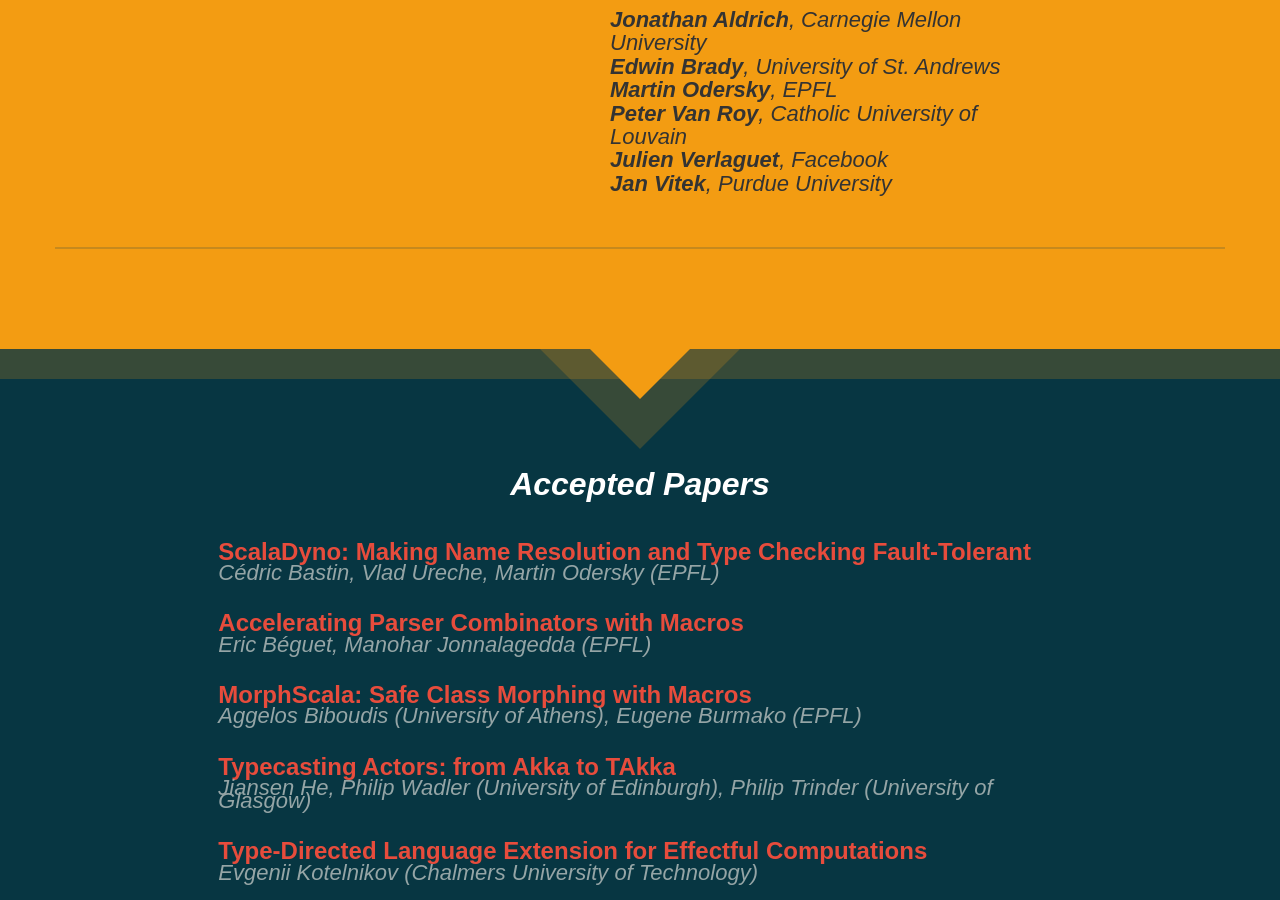
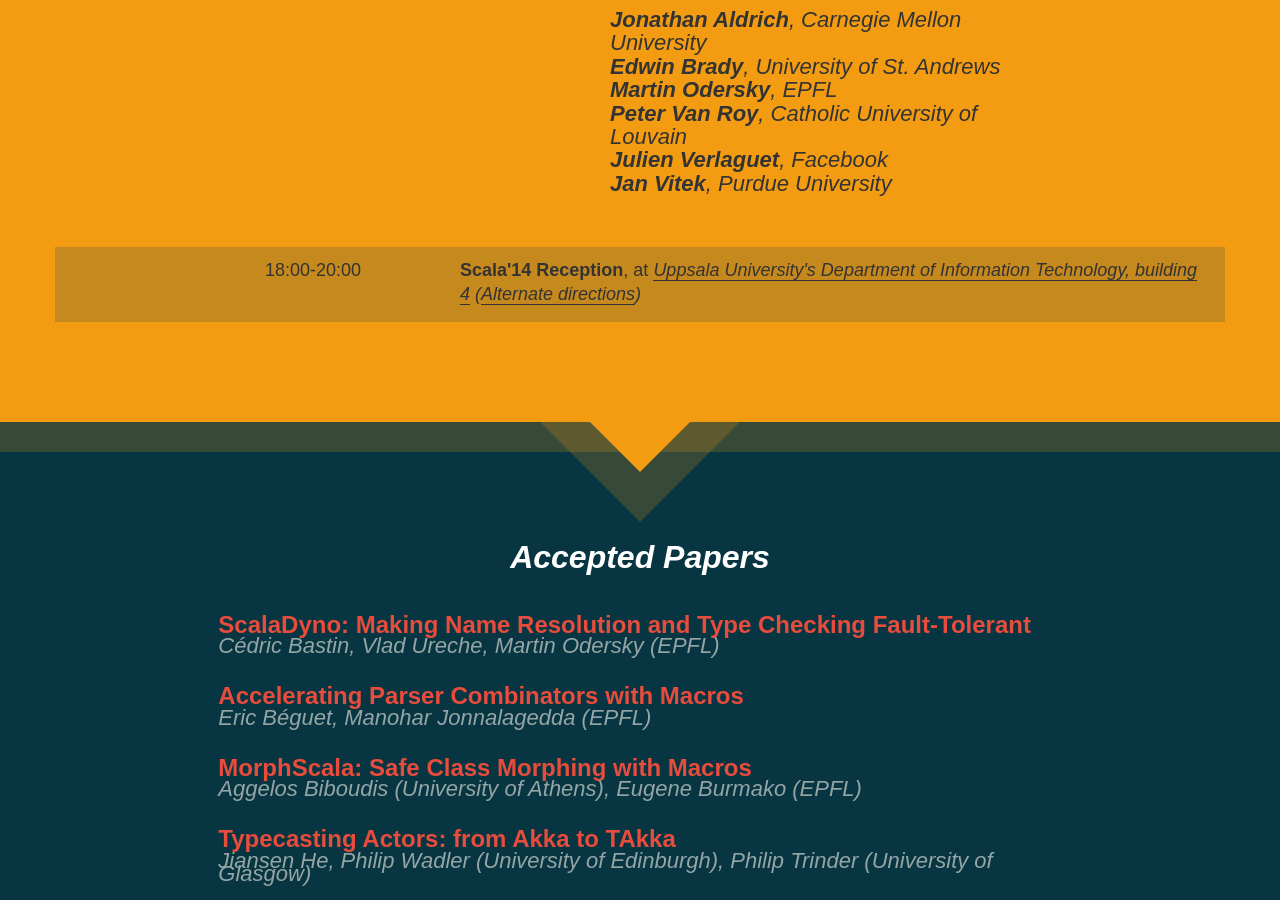
Before and after one commit to heathermiller/wwwscala14, a Jekyll site: the page built from index.md, in a window 1280 px wide and 900 px high, scrolled down 5440 px. Built offline with Jekyll 4.4.1, drawn with Linux system fonts in a browser that asks for light colours.

Commit message:
Adding Scala'14 receiption information

```diff
--- a/_layouts/frontpage.html
+++ b/_layouts/frontpage.html
@@ -399,15 +399,15 @@ layout: frontpage
         </div>
       </div>
     </div>
-<!--     <div class="row transp-blue">
+    <div class="row transp-blue">
       <div class="col-md-2"></div>
       <div class="col-md-2 times">
-        17:30-20:00
+        18:00-20:00
       </div>
       <div class="col-md-8">
-        <b>Workshop Banquet</b><span class="thin">, at the <i><a href="https://www.google.com/maps/place/Botanical+Garden/@59.8555479,17.6315224,15z/data=!4m2!3m1!1s0x465fcbee386540b7:0x1805e3d8fae2052a">Uppsala Botanical Gardens</a></i></span>
+        <b>Scala'14 Reception</b><span class="thin">, at <i><a href="https://www.google.com/maps/dir/Universitetshuset,+753+10+Uppsala,+Sweden/59.8408408,17.6486203/@59.8429434,17.6505913,15z/data=!4m9!4m8!1m5!1m1!1s0x465fcbf3e065b2e5:0x2619c043eda0f10a!2m2!1d17.6294717!2d59.8575788!1m0!3e2">Uppsala University's Department of Information Technology, building 4</a> (<a href="http://www.it.uu.se/contact">Alternate directions</a>)</i></span>
       </div>
-    </div> -->
+    </div>
   </div>
 </div>
 
```
